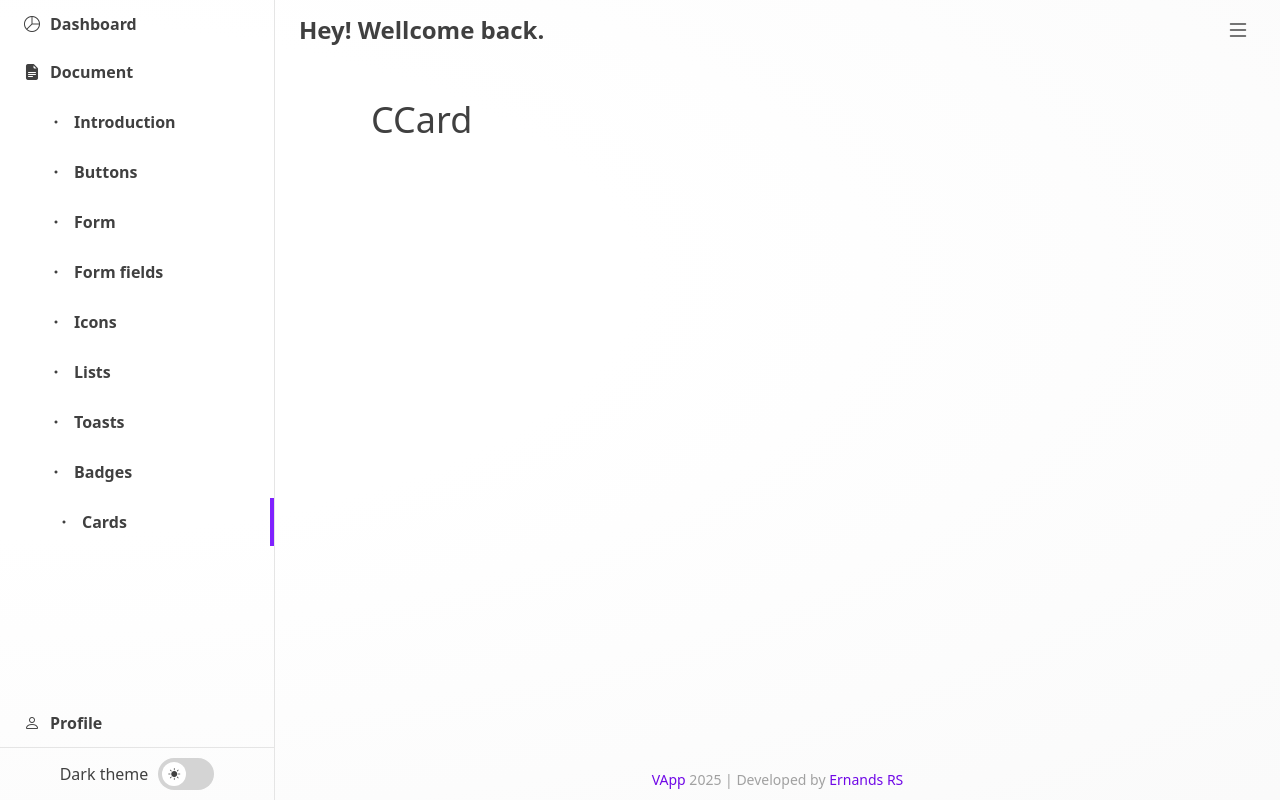
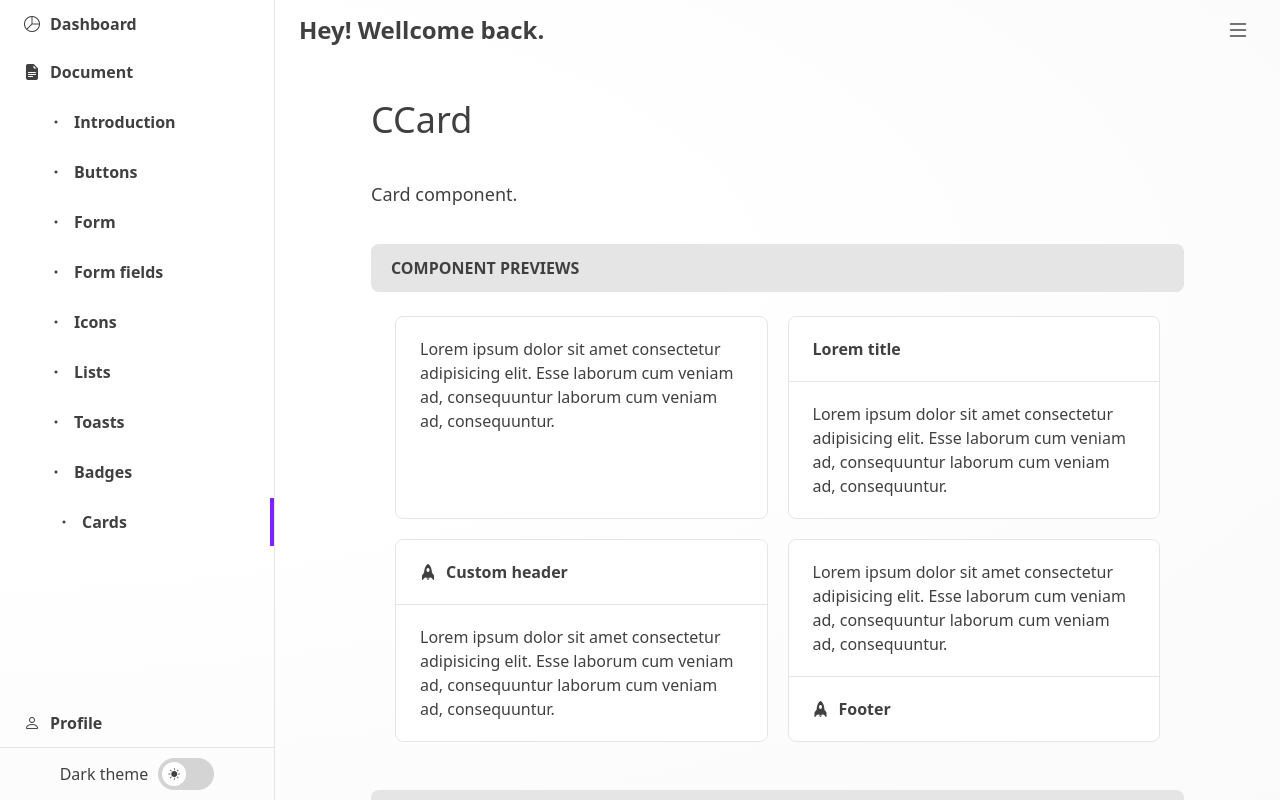
Before and after one commit to ernandesrs/pproj_vapp, a Vue app: page /dashboard/docs/cards in a window 1280 px wide. Built offline with nearby package versions, Linux system fonts and the light colour scheme.

Commit message:
card componnet implementing

```diff
--- /dev/null
+++ b/src/components/ui/CCard.vue
@@ -0,0 +1,50 @@
+<template>
+    <div class="bg-white border border-neutral-200 dark:border-neutral-800 dark:bg-neutral-900 rounded-lg">
+        <div v-if="withHeader" class="bg-white dark:bg-neutral-900 flex items-center gap-2.5 py-5 px-6 border-b border-neutral-200 dark:border-neutral-800 relative z-10 rounded-tl-lg rounded-tr-lg">
+
+            <div class="flex-1">
+                <Component v-if="props.title" :is="props.titleTag" v-html="props.title"
+                    class="text-base font-semibold" />
+                <template v-else-if="$slots.header">
+                    <slot name="header" />
+                </template>
+            </div>
+
+        </div>
+
+        <div class="py-5 px-6 relative z-0">
+            <slot />
+        </div>
+
+        <div v-if="withFooter" class="flex items-center gap-2.5 py-5 px-6 border-t border-neutral-200 dark:border-neutral-800">
+
+            <div class="flex-1">
+                <slot name="footer" />
+            </div>
+
+        </div>
+    </div>
+</template>
+
+<script setup lang="ts">
+
+import type { CardProps } from '@/types/components/ui/card_type';
+import { computed, useSlots } from 'vue';
+
+const slots = useSlots();
+
+const props = withDefaults(defineProps<CardProps>(), {
+    titleTag: 'h5'
+});
+
+const withHeader = computed((): boolean => {
+    return props.title || slots.header ? true : false;
+});
+
+const withFooter = computed((): boolean => {
+    return slots.footer ? true : false;
+});
+
+</script>
+
+<style scoped></style>
--- /dev/null
+++ b/src/types/components/ui/card_type.ts
@@ -0,0 +1,4 @@
+export interface CardProps {
+    title?: string,
+    titleTag?: string
+};
--- a/src/views/dash/doc/CardsView.vue
+++ b/src/views/dash/doc/CardsView.vue
@@ -3,9 +3,91 @@
         <CDocSection :data="[
             {
                 tag: 'h1',
-                title: 'CCard'
+                title: 'CCard',
+                texts: [
+                    'Card component.'
+                ],
+                componentDoc: {
+                    slots: [
+                        {
+                            name: 'default',
+                            desc: 'Default slot.'
+                        },
+                        {
+                            name: 'header',
+                            desc: 'Slot to a custom header component.'
+                        },
+                        {
+                            name: 'footer',
+                            desc: 'Slot to a custom footer component.'
+                        }
+                    ],
+                    props: [
+                        {
+                            name: 'titleTag',
+                            type: 'string',
+                            required: false,
+                            desc: 'Title tag.',
+                            allowedValues: '---',
+                            defaultValue: 'h5'
+                        },
+                        {
+                            name: 'title',
+                            type: 'string',
+                            required: false,
+                            desc: 'Card title.',
+                            allowedValues: '---',
+                            defaultValue: '---'
+                        }
+                    ]
+                }
             }
-        ]"></CDocSection>
+        ]">
+
+            <template #previews>
+                <div class="grid grid-cols-12 gap-5">
+
+                    <CCard class="col-span-12 sm:col-span-6">
+                        Lorem ipsum dolor sit amet consectetur adipisicing elit. Esse laborum cum veniam ad,
+                        consequuntur laborum cum veniam ad, consequuntur.
+                    </CCard>
+
+                    <CCard title="Lorem title" class="col-span-12 sm:col-span-6">
+                        Lorem ipsum dolor sit amet consectetur adipisicing elit. Esse laborum cum veniam ad,
+                        consequuntur laborum cum veniam ad, consequuntur.
+                    </CCard>
+
+                    <CCard class="col-span-12 sm:col-span-6">
+                        <template #header>
+                            <div class="flex items-center">
+                                <CIcon name="rocket-fill" />
+                                <div class="font-semibold ml-2.5">
+                                    Custom header
+                                </div>
+                            </div>
+                        </template>
+                        Lorem ipsum dolor sit amet consectetur adipisicing elit. Esse laborum cum veniam ad,
+                        consequuntur laborum cum veniam ad, consequuntur.
+                    </CCard>
+
+                    <CCard class="col-span-12 sm:col-span-6">
+                        Lorem ipsum dolor sit amet consectetur adipisicing elit. Esse laborum cum veniam ad,
+                        consequuntur laborum cum veniam ad, consequuntur.
+
+                        <template #footer>
+                            <div class="flex items-center">
+                                <CIcon name="rocket-fill" />
+                                <div class="font-semibold ml-2.5">
+                                    Footer
+                                </div>
+                            </div>
+                        </template>
+                    </CCard>
+
+                </div>
+            </template>
+
+        </CDocSection>
     </CPage>
 </template>
 
@@ -13,6 +95,8 @@
 
 import CDocSection from '@/components/dashboard/CDocSection.vue';
 import CPage from '@/components/dashboard/CPage.vue';
+import CCard from '@/components/ui/CCard.vue';
+import CIcon from '@/components/ui/CIcon.vue';
 
 </script>
 
```
